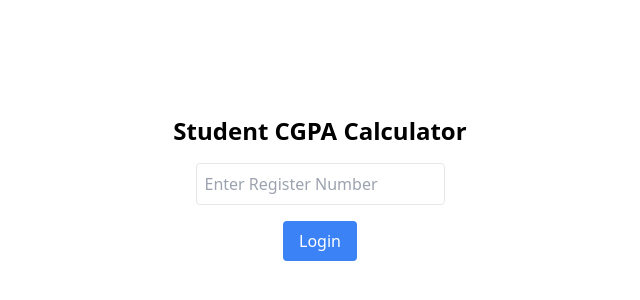
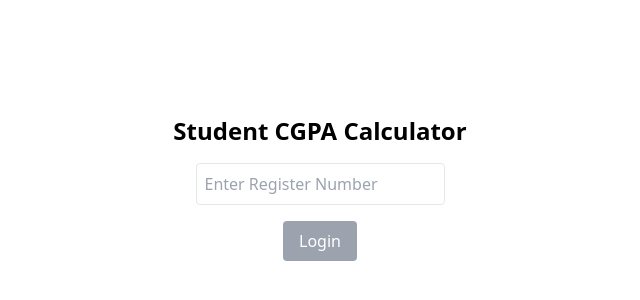
Before and after one commit to Praveen-Prabhu/cgpa-calculator, a React (Vite) app: page /login in a window 1280 px wide. Shown: the part 212-512 px from the top of the page, without its empty margins (320-960 px from the left). Built offline with nearby package versions, Linux system fonts and the light colour scheme.

Commit message:
Login check for empty string

```diff
--- a/src/pages/LoginPage.tsx
+++ b/src/pages/LoginPage.tsx
@@ -1,27 +1,32 @@
 import React, { useState } from "react";
 import { useNavigate } from "react-router-dom";
 import type { StudentData } from "../types";
+import StudentDataTemplate from "../public/StudentDataTemplate.json";
 
 const LoginPage: React.FC = () => {
   const [regNo, setRegNo] = useState("");
   const navigate = useNavigate();
 
   const handleLogin = () => {
+    const trimmedRegNo = regNo.trim();
+
+    if (trimmedRegNo === "") {
+      alert("Register number cannot be empty.");
+      return;
+    }
+
     const allData = JSON.parse(localStorage.getItem("StudentCGPA") || "{}");
 
-    if (!allData[regNo]) {
+    if (!allData[trimmedRegNo]) {
       const template: StudentData = {
-        reg_no: regNo,
-        cgpa: 0,
-        credits: 0,
-        overall_credits: 0,
-        sems: {},
+        ...StudentDataTemplate,
+        reg_no: trimmedRegNo,
       };
-      allData[regNo] = template;
+      allData[trimmedRegNo] = template;
       localStorage.setItem("StudentCGPA", JSON.stringify(allData));
     }
 
-    localStorage.setItem("loggedInRegNo", regNo);
+    localStorage.setItem("loggedInRegNo", trimmedRegNo);
     navigate("/");
   };
 
@@ -36,7 +41,12 @@ const LoginPage: React.FC = () => {
       />
       <button
         onClick={handleLogin}
-        className="bg-blue-500 text-white px-4 py-2 rounded"
+        disabled={regNo.trim() === ""}
+        className={`px-4 py-2 rounded text-white transition-colors duration-200 ${
+          regNo.trim() === ""
+            ? "bg-gray-400 cursor-not-allowed"
+            : "bg-blue-500 hover:bg-blue-600"
+        }`}
       >
         Login
       </button>
```
